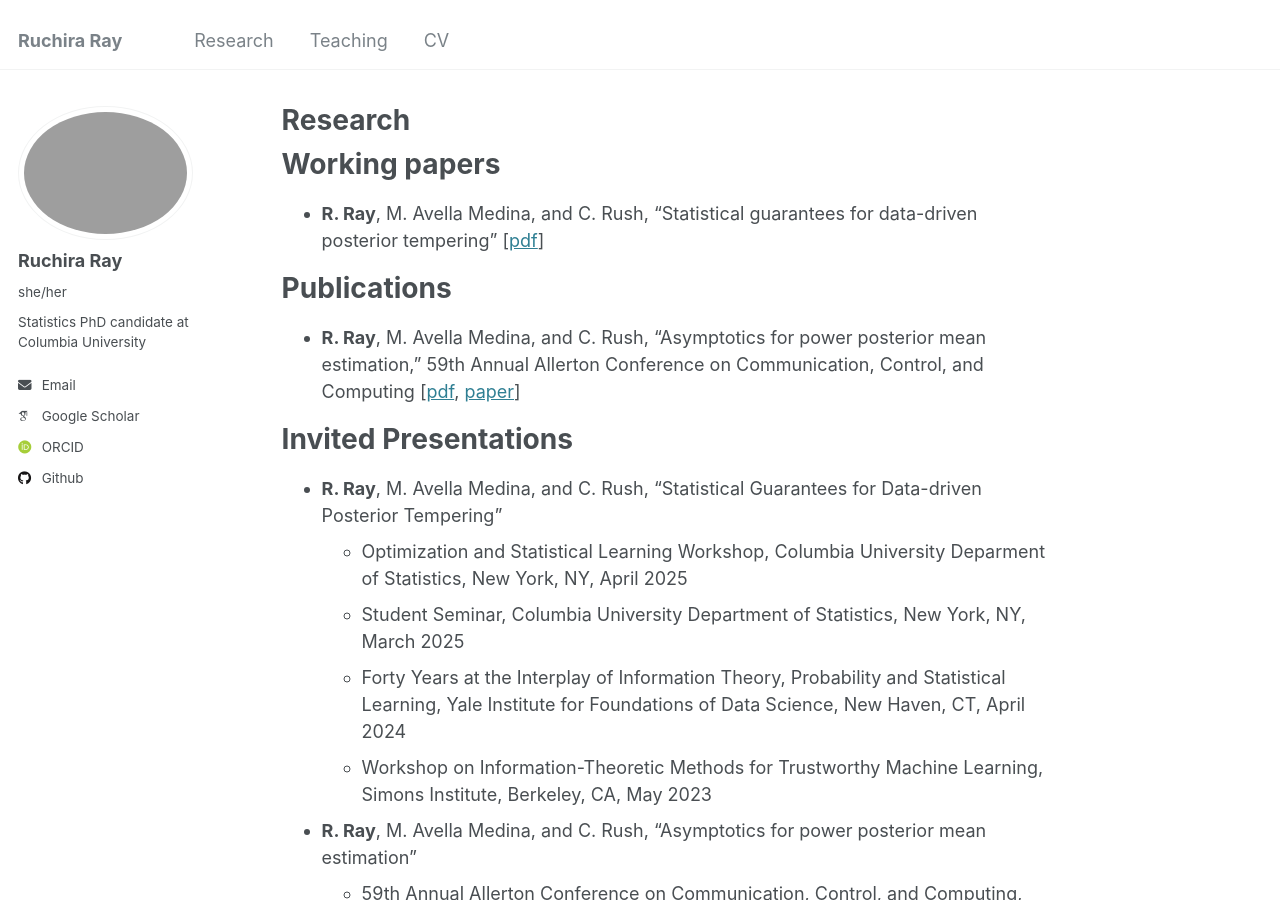
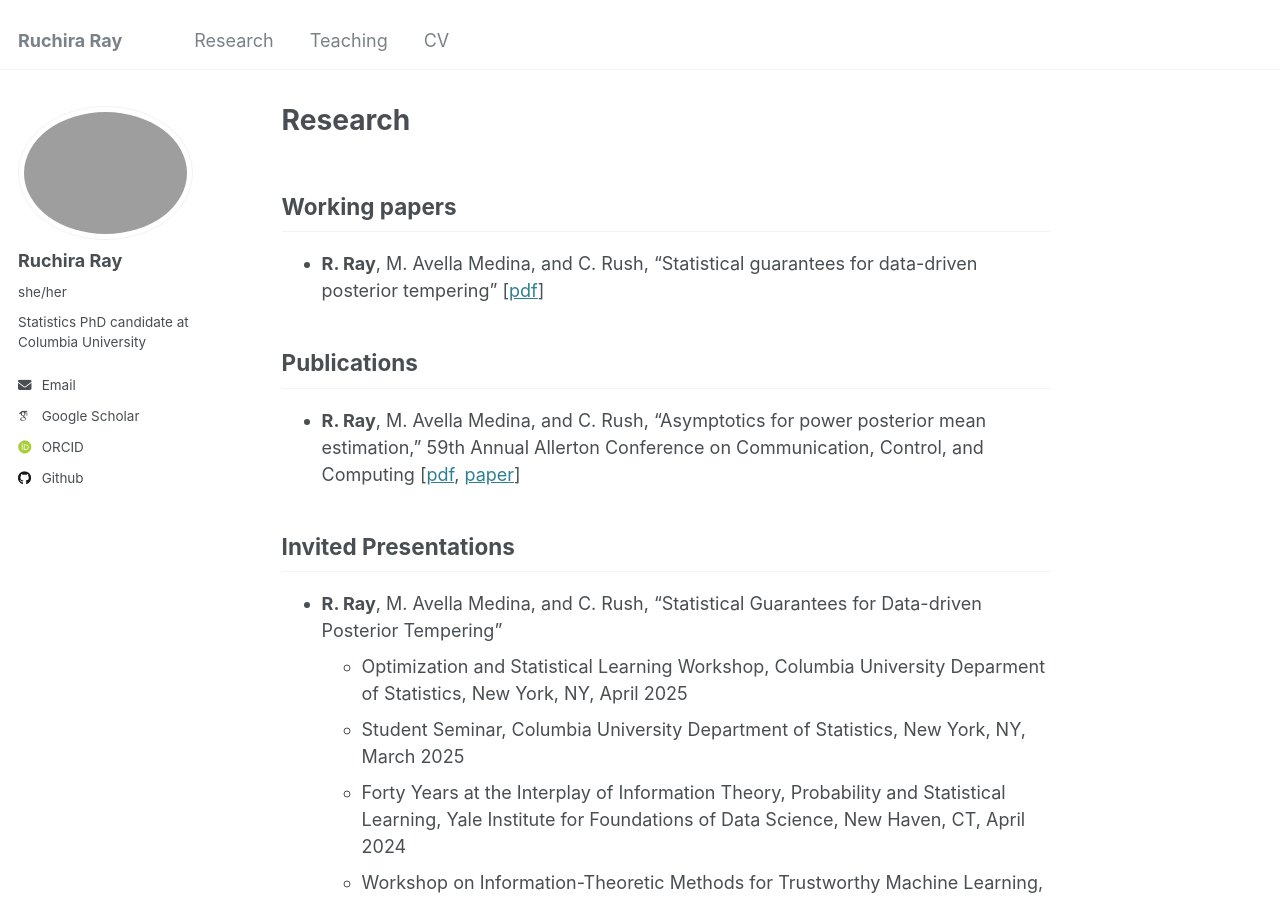
Before and after one commit to rray123/rray123.github.io, a Jekyll site: the page built from _pages/research.md, in a window 1280 px wide and 900 px high. Built offline with Jekyll 4.4.1, drawn with Linux system fonts in a browser that asks for light colours; some web fonts are replaced.

```diff
--- a/_pages/research.md
+++ b/_pages/research.md
@@ -7,13 +7,13 @@ output:
     df_print: paged
 ---
 
-# Working papers
+## Working papers
 * **R. Ray**, M. Avella Medina, and C. Rush, "Statistical guarantees for data-driven posterior tempering" [[pdf](https://rray123.github.io/files/Theoretical_guarantees_for_data_dependent_posterior_tempering-186.pdf)]
 
-# Publications
+## Publications
 * **R. Ray**, M. Avella Medina, and C. Rush, "Asymptotics for power posterior mean estimation," 59th Annual Allerton Conference on Communication, Control, and Computing [[pdf](https://arxiv.org/pdf/2310.07900), [paper](https://ieeexplore.ieee.org/document/10313460)]
 
-# Invited Presentations
+## Invited Presentations
 * **R. Ray**, M. Avella Medina, and C. Rush, "Statistical Guarantees for Data-driven Posterior Tempering"
     * Optimization and Statistical Learning Workshop, Columbia University Deparment of Statistics, New York, NY, April 2025
     * Student Seminar, Columbia University Department of Statistics, New York, NY, March 2025
```
